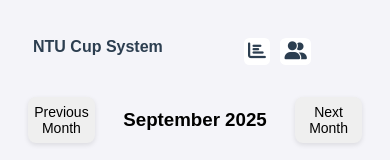
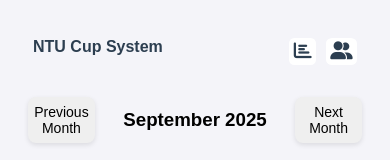
Before and after one commit to Andrew-is-alive/ntucup, a plain HTML site: page index.html in a window 390 px wide. Shown: the top 160 px of the page. Drawn offline with Linux system fonts and the light colour scheme; no server answers.

Commit message:
header css small change

```diff
--- a/header.css
+++ b/header.css
@@ -57,11 +57,6 @@
 }
 
 @media (max-width: 600px) {
-    .navigation {
-        flex-direction: row;
-        flex-wrap: nowrap;
-        width: 35%;
-    }
     .nav-link {
         text-align: center;
         padding: 0.2em 0.2em;
```
Also changed, not shown: LocalStorageBackup/ntu-cup-backup.json (renamed from LocalStorageBackup/ntu-cup-backup-5-2.json).
